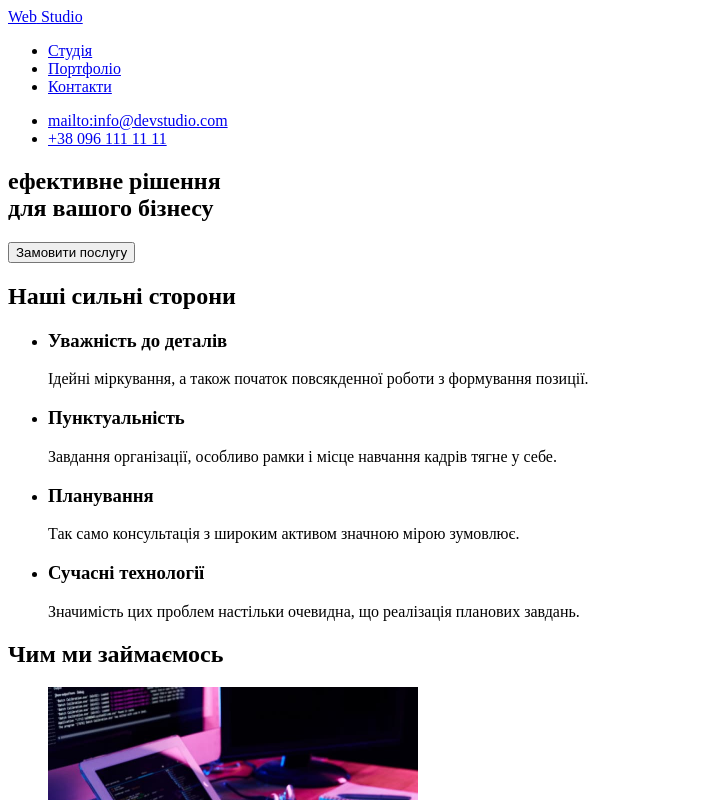
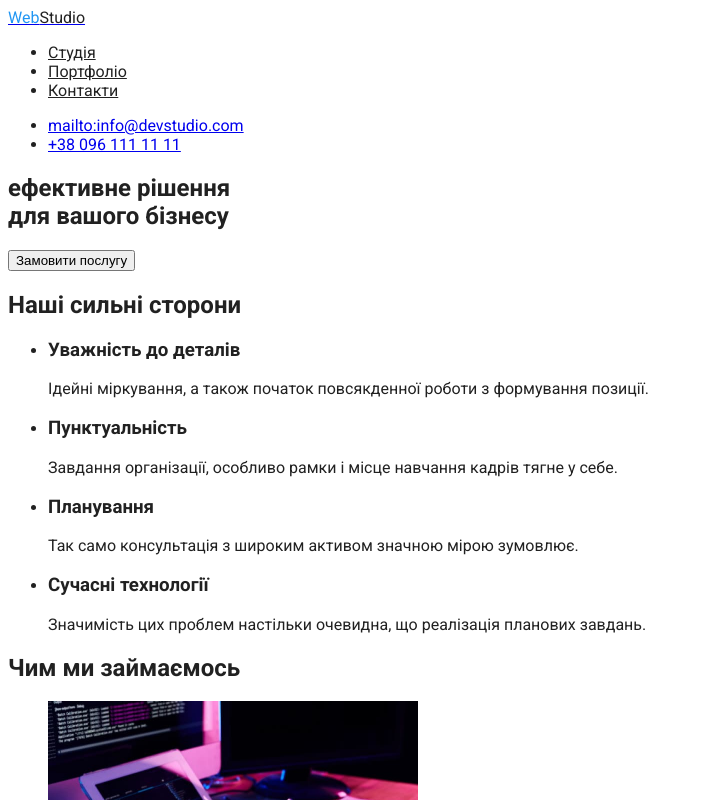
Before and after one commit to DubeiA/goit-markup-hw-02, a plain HTML site: page index.html in a window 1280 px wide. Shown: the top 800 px of the page, without its empty margins (0-703 px from the left). Drawn offline with Linux system fonts and the light colour scheme.

Commit message:
add style to nav

```diff
--- a/css/styles.css
+++ b/css/styles.css
@@ -0,0 +1,43 @@
+:root {
+    --main-text-color: #757575;
+    --main-heder-color: #212121;
+    --main-backg-color: #E5E5E5;
+}
+
+body {
+    font-family: 'Raleway', sans-serif;
+    font-family: 'Roboto', sans-serif;
+    color: #212121;
+}
+
+/* hedear */
+/* logo */
+.logo.logo-two {
+    font-family: 'Releway' sans-serif;
+}
+.logo{
+    color: #2196F3;
+}
+.logo-two {
+    color: #212121;
+}
+/* navigation */
+
+.list .link {
+    color: #212121;
+}
+
+.link:hover,
+.link:focus {
+    color: #2196F3;
+}
+
+
+
+
+/* bottons */
+.btn:hover,
+.btn:focus {
+background-color:  #2196F3;
+color: #fff;
+}
--- a/index.html
+++ b/index.html
@@ -4,6 +4,9 @@
 		<meta charset="UTF-8" />
 		<meta http-equiv="X-UA-Compatible" content="IE=edge" />
 		<meta name="viewport" content="width=device-width, initial-scale=1.0" />
+		<link rel="preconnect" href="https://fonts.googleapis.com">
+		<link rel="preconnect" href="https://fonts.gstatic.com" crossorigin>
+		<link href="https://fonts.googleapis.com/css2?family=Raleway:wght@700&family=Roboto:wght@400;500;700;900&display=swap" rel="stylesheet">
 		<link rel="stylesheet" href="./css/styles.css" />
 		<title>goit-markup-hw-01</title>
 	</head>
@@ -13,13 +16,12 @@
 		<header>
 			<nav>
 				<a href="./index.html">
-					<span>Web</span>
-					<span>Studio</span>
+					<span class="logo">Web</span><span class="logo-two">Studio</span>
 				</a>
-				<ul>
-					<li><a href="./index.html">Студія</a></li>
-					<li><a href="./portfolio.html">Портфоліо</a></li>
-					<li><a href="#">Контакти</a></li>
+				<ul class="nav list">
+					<li class="list-link"><a href="./index.html" class="link">Студія</a></li>
+					<li class="list-link"><a href="./portfolio.html" class="link">Портфоліо</a></li>
+					<li class="list-link"><a href="#" class="link">Контакти</a></li>
 				</ul>
 			</nav>
 			<ul>
@@ -40,7 +42,7 @@
 					<br />
 					для вашого бізнесу
 				</h1>
-				<button type="button">Замовити послугу</button>
+				<button type="button" class="btn">Замовити послугу</button>
 			</section>
 			<!--Наші сильні сторони-->
 			<section>
@@ -109,8 +111,7 @@
 		<!-- footer -->
 		<footer>
 			<a href="./index.html">
-				<span>Web</span>
-				<span>Studio</span>
+				<span class="logo">Web</span><span class="logo-two">Studio</span>
 			</a>
 			<address>
 				<ul>
```
Also changed, not shown: portfolio.html (+12 -10 lines).
